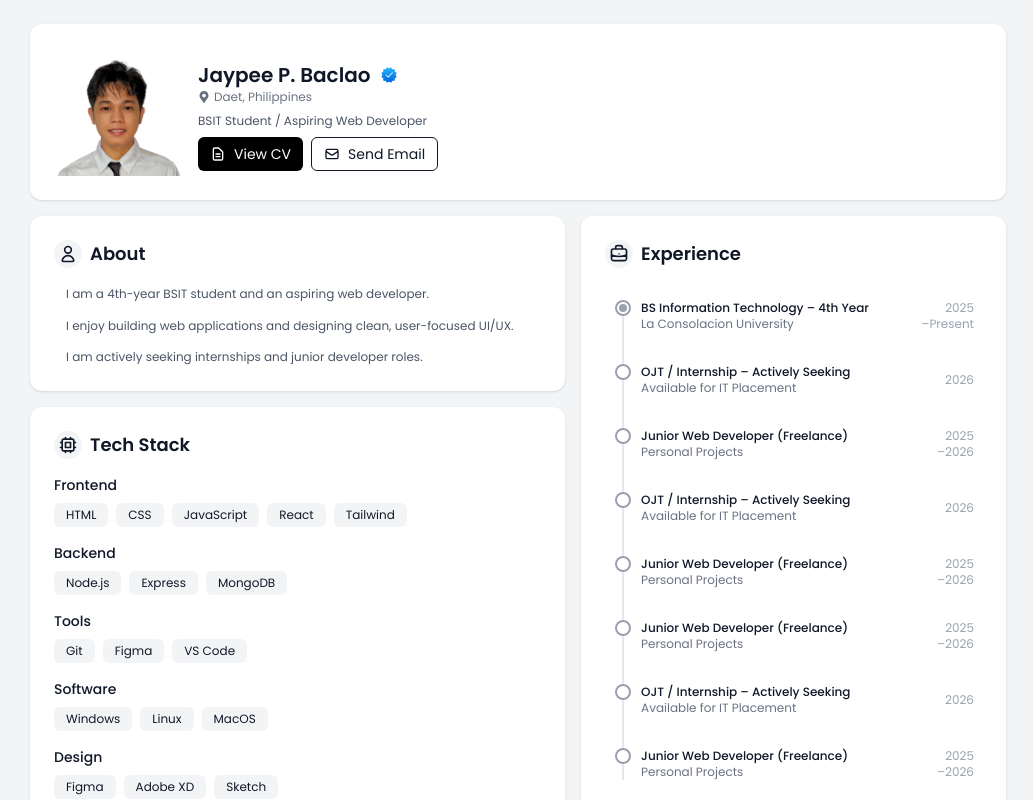
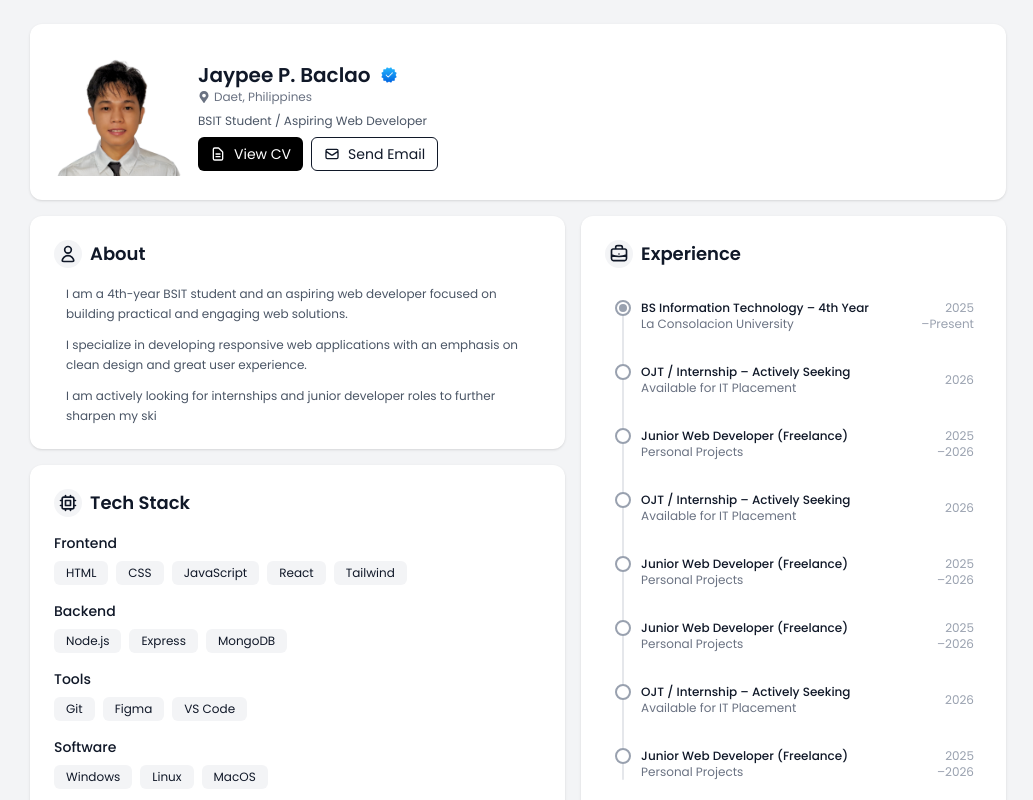
Before and after one commit to baclaojaypee08-spec/portfolio, a React (Vite) app in the folder my-portfolio/: page / in a window 1280 px wide. Shown: the top 800 px of the page, without its empty margins (122-1155 px from the left). Built offline with nearby package versions, Linux system fonts and the light colour scheme.

Commit message:
Update project files

```diff
--- a/my-portfolio/src/components/data/portfolioData.js
+++ b/my-portfolio/src/components/data/portfolioData.js
@@ -18,11 +18,12 @@ export const profile = {
 
 export const about = {
   paragraphs: [
-    "I am a 4th-year BSIT student and an aspiring web developer.",
-    "I enjoy building web applications and designing clean, user-focused UI/UX.",
-    "I am actively seeking internships and junior developer roles."
+    "I am a 4th-year BSIT student and an aspiring web developer focused on building practical and engaging web solutions.",
+    "I specialize in developing responsive web applications with an emphasis on clean design and great user experience.",
+    "I am actively looking for internships and junior developer roles to further sharpen my skills in real-world projects."
   ]
 };
+
 
 export const techStack = {
   Frontend: ["HTML", "CSS", "JavaScript", "React", "Tailwind"],
```
